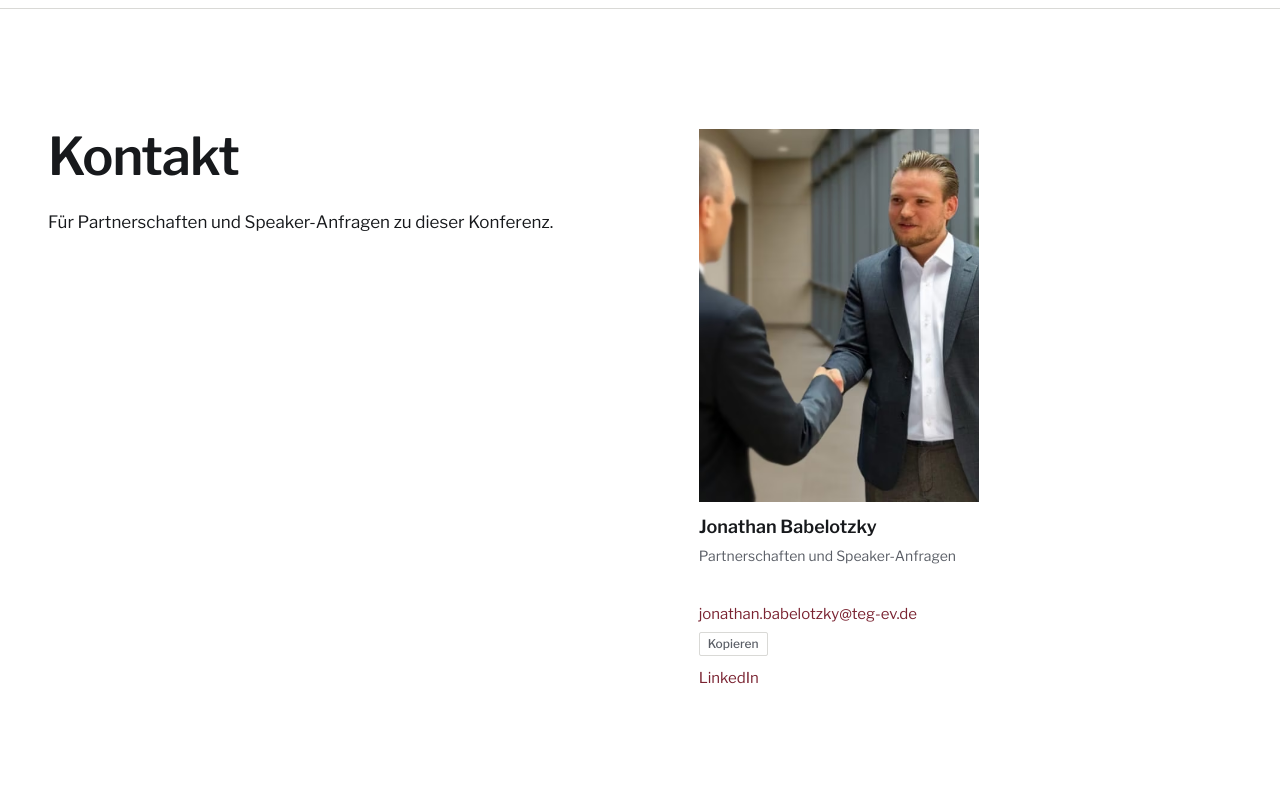
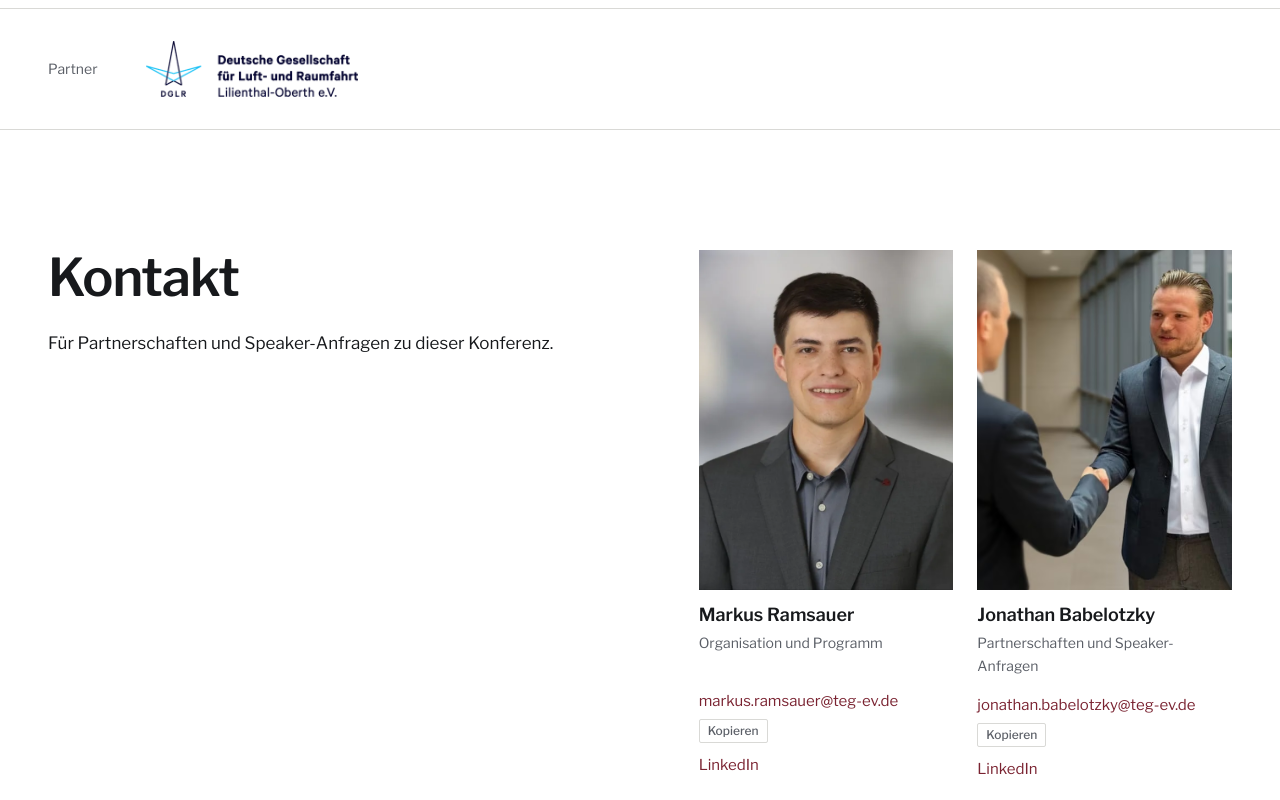
Before and after one commit to TheEntrepreneurialGroup/teg-website-main, a React (Vite) app: page /conferences/aviation-management-conference in a window 1280 px wide. Shown: the part 500-1300 px from the top of the page. Built offline with nearby package versions, Linux system fonts and the light colour scheme.

Commit message:
copy(aviation): DGLR as official partner, Markus Ramsauer as organiser
Co-Authored-By: Claude Opus 5.5 <noreply@anthropic.com>

```diff
--- a/src/pages/AviationConference.tsx
+++ b/src/pages/AviationConference.tsx
@@ -24,23 +24,47 @@ const copy = {
     contactHeading: "Kontakt",
     contactText:
       "Für Partnerschaften und Speaker-Anfragen zu dieser Konferenz.",
-    contactRole: "Partnerschaften und Speaker-Anfragen",
+    partner: "Partner",
+    contactRoles: [
+      "Organisation und Programm",
+      "Partnerschaften und Speaker-Anfragen",
+    ],
   },
   en: {
     when: ["3 June 2027", "Munich"],
     lede: "Programme, speakers and registration will be announced here shortly.",
     contactHeading: "Contact",
     contactText: "For partnerships and speaker enquiries for this conference.",
-    contactRole: "Partnerships and speakers",
+    partner: "Partner",
+    contactRoles: ["Organisation and programme", "Partnerships and speakers"],
   },
 } satisfies Record<PageLang, unknown>;
 
-const contact: Omit<ContactPerson, "role"> = {
-  name: "Jonathan Babelotzky",
-  photo: "/for-companies/contact/jonathan.avif",
-  email: "jonathan.babelotzky@teg-ev.de",
-  linkedin: "https://www.linkedin.com/in/jonathan-babelotzky/",
+/**
+ * Official partner of the conference. The logo carries the full name in
+ * small type, so it runs taller than the default 40px to stay legible.
+ */
+const partner = {
+  name: "Deutsche Gesellschaft für Luft- und Raumfahrt – Lilienthal-Oberth e.V. (DGLR)",
+  url: "https://www.dglr.de/",
+  logo: "/events/aviation/partners/dglr.webp",
 };
+
+/** Same order as `contactRoles` in `copy`. */
+const contacts: Omit<ContactPerson, "role">[] = [
+  {
+    name: "Markus Ramsauer",
+    photo: "/events/enterprise-sales/team/ramsauer.webp",
+    email: "markus.ramsauer@teg-ev.de",
+    linkedin: "https://www.linkedin.com/in/markus-ramsauer-0488763a5/",
+  },
+  {
+    name: "Jonathan Babelotzky",
+    photo: "/for-companies/contact/jonathan.avif",
+    email: "jonathan.babelotzky@teg-ev.de",
+    linkedin: "https://www.linkedin.com/in/jonathan-babelotzky/",
+  },
+];
 
 const AviationConference: React.FC = () => {
   const lang = usePageLang();
@@ -61,14 +85,34 @@ const AviationConference: React.FC = () => {
         </div>
       </section>
 
+      <section className="partners" aria-label={t.partner}>
+        <div className="wrap">
+          <p>{t.partner}</p>
+          <div className="row">
+            <a href={partner.url} target="_blank" rel="noopener noreferrer">
+              <img
+                src={partner.logo}
+                alt={partner.name}
+                style={{ height: 56 }}
+              />
+            </a>
+          </div>
+        </div>
+      </section>
+
       <section className="band flush" id="kontakt">
         <div className="wrap org">
           <div className="org-text">
             <h2 className="h2">{t.contactHeading}</h2>
             <p>{t.contactText}</p>
           </div>
-          <div className="contacts single">
-            <ContactCard person={{ ...contact, role: t.contactRole }} />
+          <div className="contacts">
+            {contacts.map((person, index) => (
+              <ContactCard
+                key={person.email}
+                person={{ ...person, role: t.contactRoles[index] }}
+              />
+            ))}
           </div>
         </div>
       </section>
```
Also changed, not shown: public/events/aviation/partners/dglr.webp (added).
